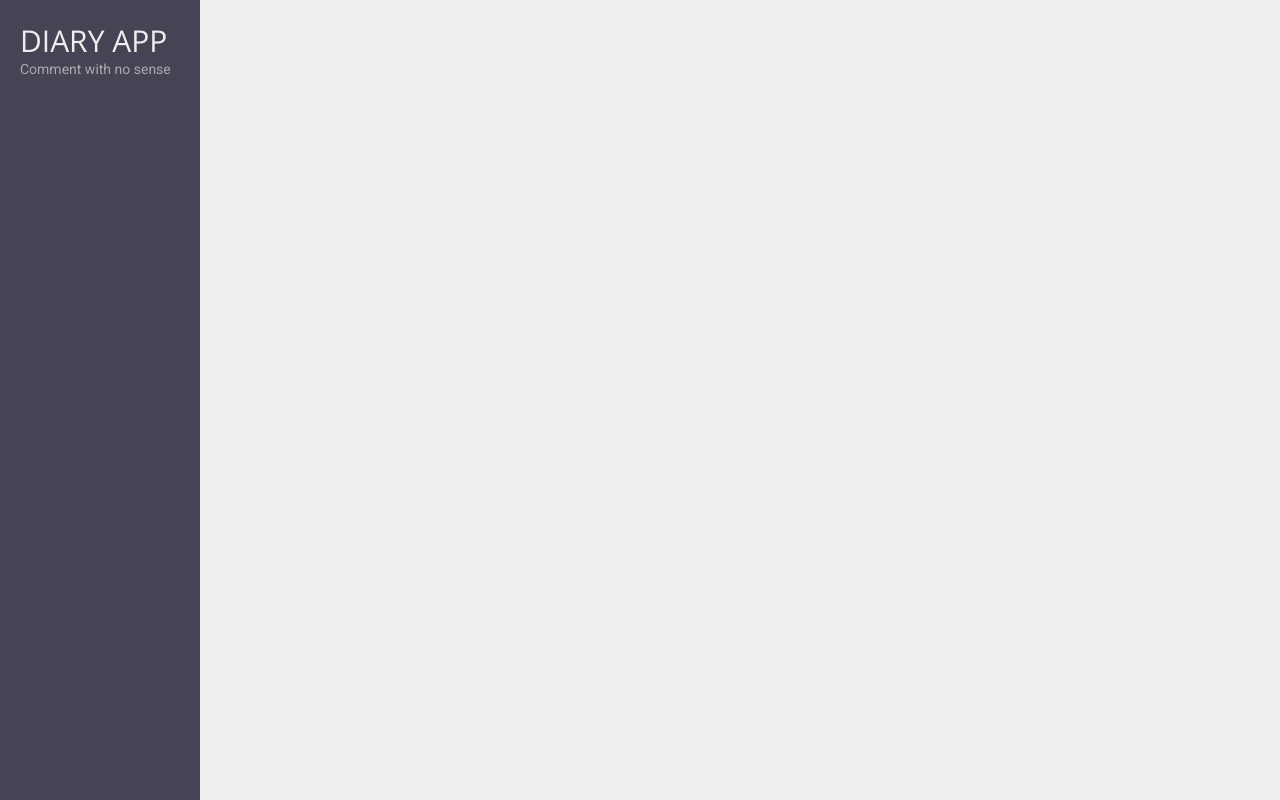
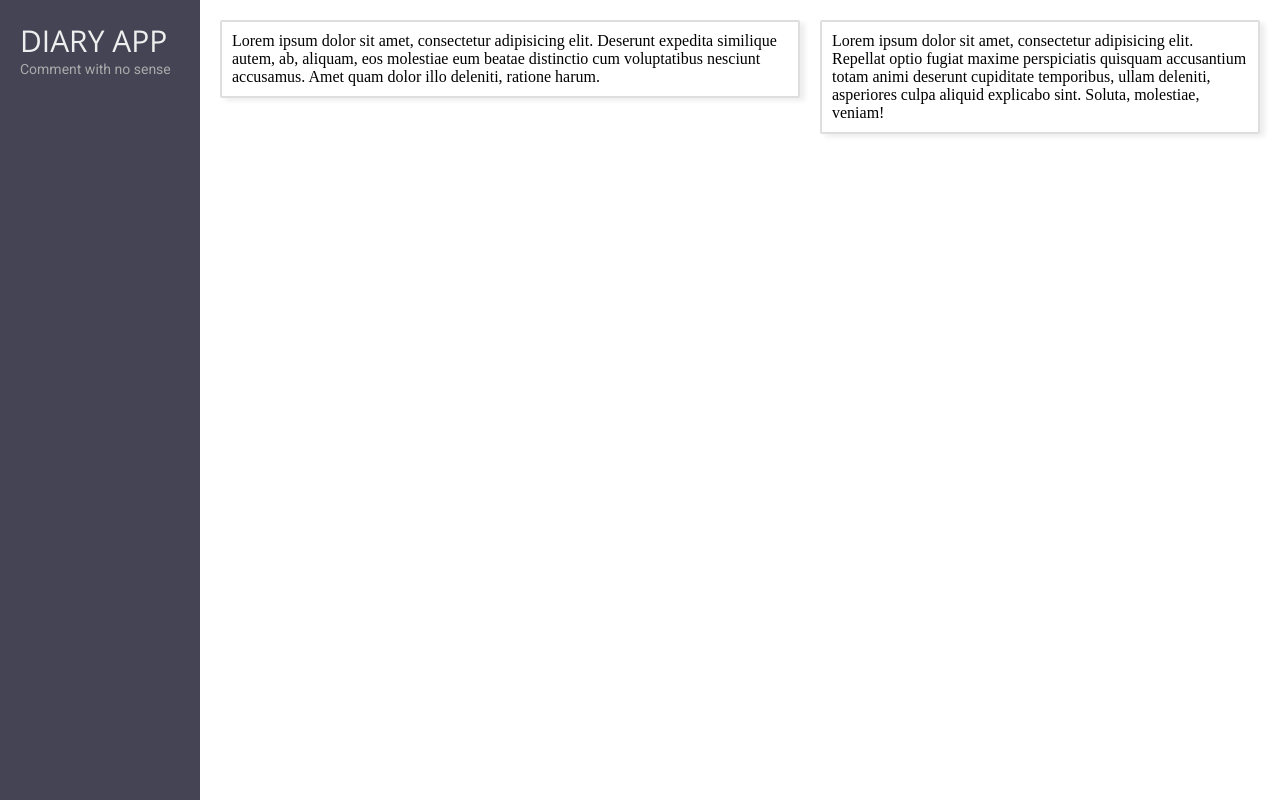
Before and after one commit to foegit/diary-on-react, a React app: page / in a window 1280 px wide. Built offline with nearby package versions, Linux system fonts and the light colour scheme.

Commit message:
Make static layout

```diff
--- a/src/components/App.js
+++ b/src/components/App.js
@@ -7,7 +7,10 @@ class App extends Component{
         <h1>Diary app</h1>
         <h2>Comment with no sense</h2>
       </div>
-      <div className="contentPage"></div>
+      <div className="contentPage">
+        <div className="diaryItems panel"> Lorem ipsum dolor sit amet, consectetur adipisicing elit. Deserunt expedita similique autem, ab, aliquam, eos molestiae eum beatae distinctio cum voluptatibus nesciunt accusamus. Amet quam dolor illo deleniti, ratione harum.</div>
+        <div className="commentBlock panel"> Lorem ipsum dolor sit amet, consectetur adipisicing elit. Repellat optio fugiat maxime perspiciatis quisquam accusantium totam animi deserunt cupiditate temporibus, ullam deleniti, asperiores culpa aliquid explicabo sint. Soluta, molestiae, veniam!</div>
+      </div>
     </div>);
   }
 }
--- a/src/sass/style.scss
+++ b/src/sass/style.scss
@@ -21,11 +21,11 @@ html{
         display: flex;
       }
       .sideBar{
-
         width: 200px;
         background-color: #445;
         height: 100%;
         padding: 20px  0 0 20px;
+        flex-shrink: 0;
         h1{
           text-transform: uppercase;
           color: #eee;
@@ -46,9 +46,25 @@ html{
         }
       }
       .contentPage{
-        background-color: #eee;
+        background-color: #fff;
         flex-grow: 1;
-        height: 100%;
+        display: flex;
+        flex-wrap: wrap;
+        align-items: flex-start;
+        padding: 10px;
+        .diaryItems{
+          flex: 2 0 300px;
+        }
+        .commentBlock{
+          flex: 1 0 300px;
+        }
+      }
+      .panel{
+        border: 2px solid rgba(200,200,200,0.6);
+        border-radius: 2px;
+        margin: 10px;
+        box-shadow: 5px 3px 5px #eee;
+        padding: 10px;
       }
     }
   }
```
